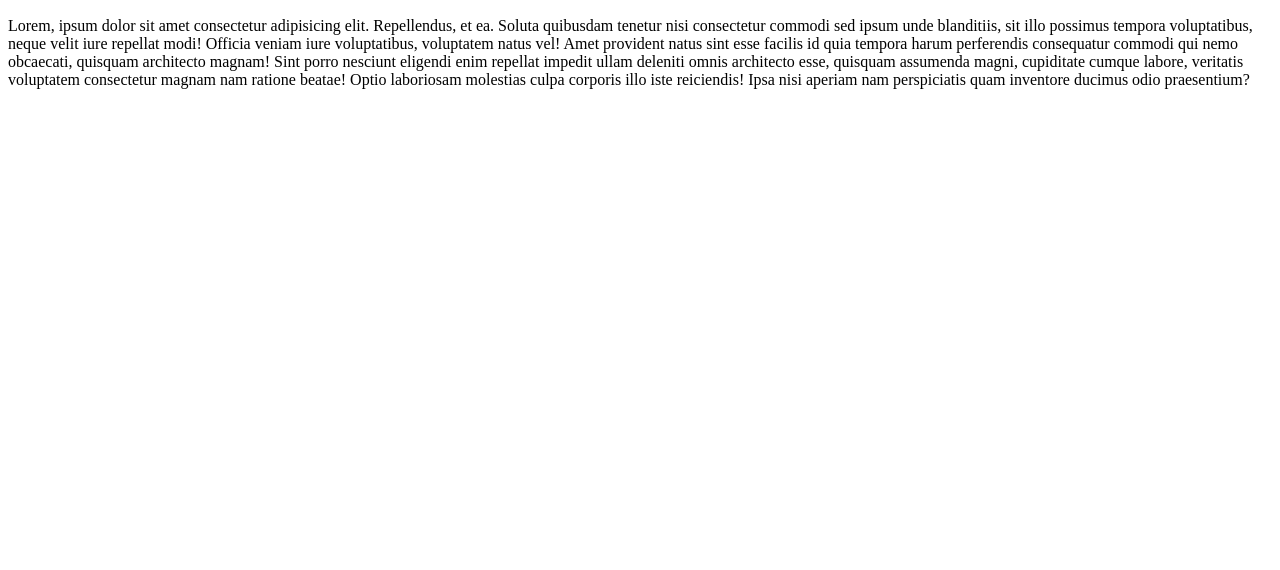
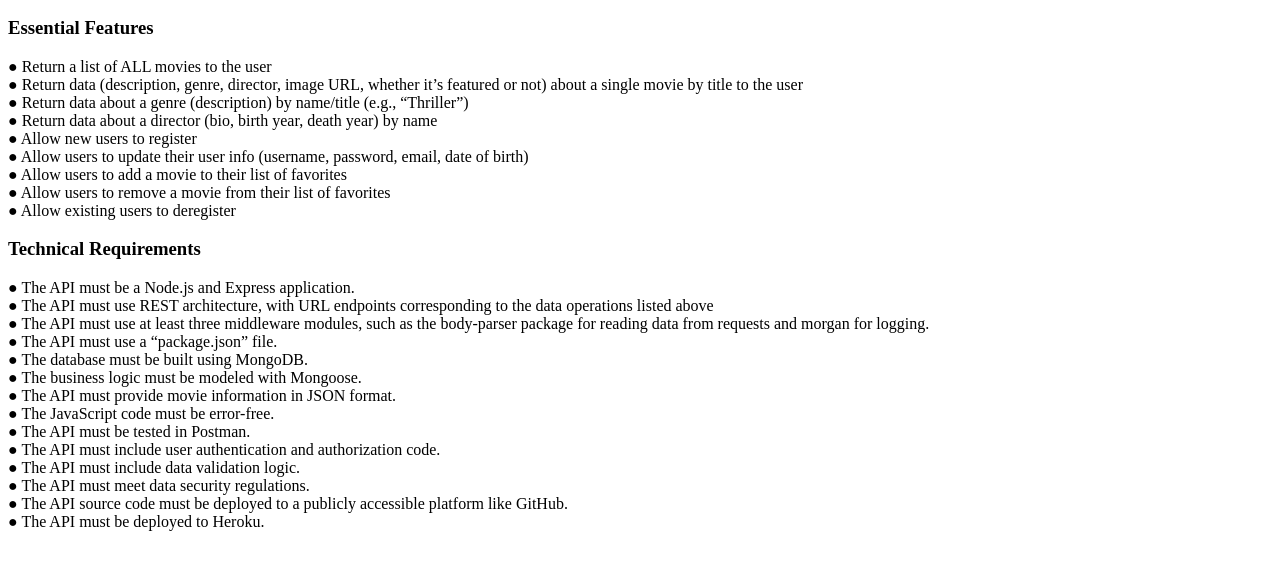
Before and after one commit to fieldnaphat/myFlix-App, a plain HTML site: page movie_api/documentation.html in a window 1280 px wide. Shown: the part 50-620 px from the top of the page. Drawn offline with Linux system fonts and the light colour scheme.

Commit message:
-Updated documentation information

```diff
--- a/movie_api/documentation.html
+++ b/movie_api/documentation.html
@@ -9,19 +9,40 @@
   <body>
     <section>
       <h1>Documentation</h1>
+
+      <h3>Essential Features</h3>
       <p>
-        Lorem, ipsum dolor sit amet consectetur adipisicing elit. Repellendus,
-        et ea. Soluta quibusdam tenetur nisi consectetur commodi sed ipsum unde
-        blanditiis, sit illo possimus tempora voluptatibus, neque velit iure
-        repellat modi! Officia veniam iure voluptatibus, voluptatem natus vel!
-        Amet provident natus sint esse facilis id quia tempora harum perferendis
-        consequatur commodi qui nemo obcaecati, quisquam architecto magnam! Sint
-        porro nesciunt eligendi enim repellat impedit ullam deleniti omnis
-        architecto esse, quisquam assumenda magni, cupiditate cumque labore,
-        veritatis voluptatem consectetur magnam nam ratione beatae! Optio
-        laboriosam molestias culpa corporis illo iste reiciendis! Ipsa nisi
-        aperiam nam perspiciatis quam inventore ducimus odio praesentium?
+        ● Return a list of ALL movies to the user<br>
+        ● Return data (description, genre, director, image URL, whether it’s featured or not) about a
+        single movie by title to the user<br>
+        ● Return data about a genre (description) by name/title (e.g., “Thriller”)<br>
+        ● Return data about a director (bio, birth year, death year) by name<br>
+        ● Allow new users to register<br>
+        ● Allow users to update their user info (username, password, email, date of birth)<br>
+        ● Allow users to add a movie to their list of favorites<br>
+        ● Allow users to remove a movie from their list of favorites<br>
+        ● Allow existing users to deregister<br>
       </p>
+      <h3>Technical Requirements</h3>
+      <p>
+        ● The API must be a Node.js and Express application. <br>
+        ● The API must use REST architecture, with URL endpoints corresponding to the data
+        operations listed above<br>
+        ● The API must use at least three middleware modules, such as the body-parser package for
+        reading data from requests and morgan for logging.<br>
+        ● The API must use a “package.json” file.<br>
+        ● The database must be built using MongoDB.<br>
+        ● The business logic must be modeled with Mongoose.<br>
+        ● The API must provide movie information in JSON format.<br>
+        ● The JavaScript code must be error-free.<br>
+        ● The API must be tested in Postman.<br>
+        ● The API must include user authentication and authorization code.<br>
+        ● The API must include data validation logic.<br>
+        ● The API must meet data security regulations.<br>
+        ● The API source code must be deployed to a publicly accessible platform like GitHub.<br>
+        ● The API must be deployed to Heroku.<br>
+      </p>
+
     </section>
   </body>
 </html>
```
